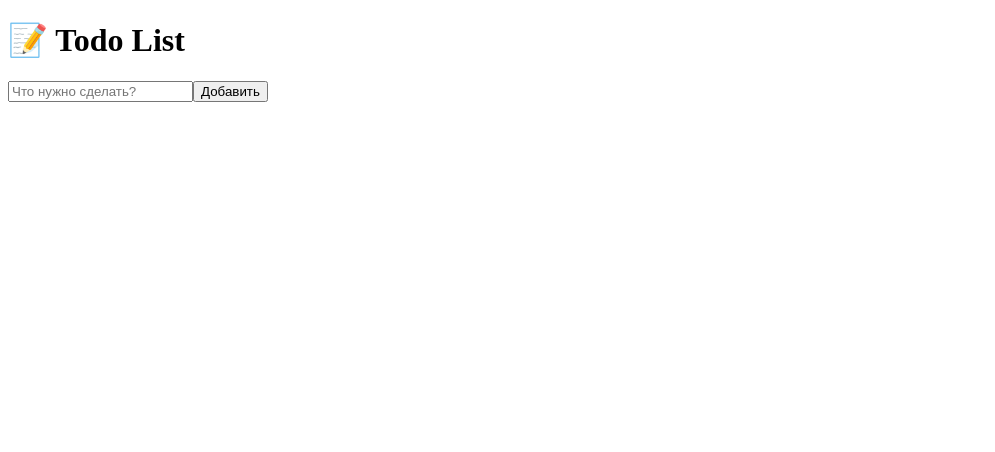
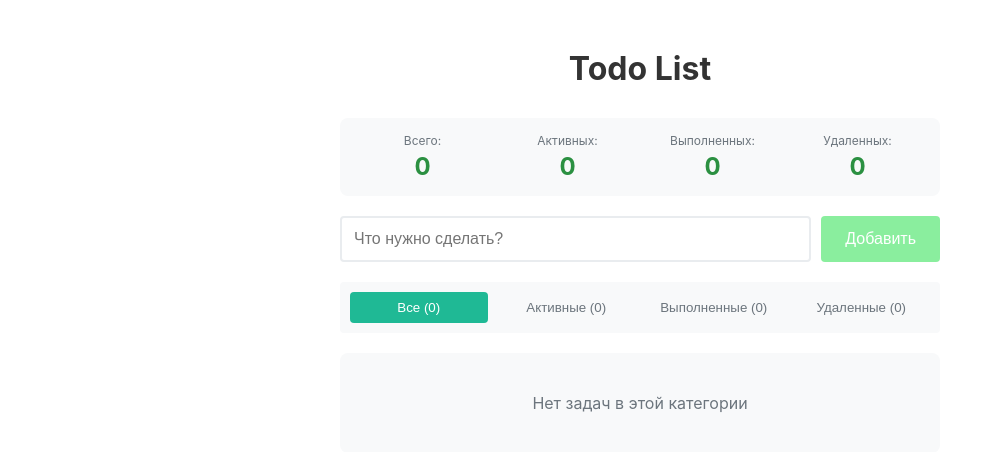
Before and after one commit to niklessly/hw2_angular, an Angular app: page / in a window 1280 px wide. Shown: the top 452 px of the page, without its empty margins (0-995 px from the left). Built offline with nearby package versions, Linux system fonts and the light colour scheme.

Commit message:
feat: add filters and statistics panel

```diff
--- a/src/app/app.css
+++ b/src/app/app.css
@@ -0,0 +1,117 @@
+.todo-app {
+    max-width: 600px;
+    margin: 0 auto;
+    padding: 20px;
+    font-family: -apple-system, BlinkMacSystemFont, 'Segoe UI', Roboto, sans-serif;
+}
+
+h1 {
+    text-align: center;
+    color: #333;
+    margin-bottom: 30px;
+}
+
+.stats-panel {
+    display: grid;
+    grid-template-columns: repeat(4, 1fr);
+    gap: 10px;
+    margin-bottom: 20px;
+    padding: 15px;
+    background-color: #f8f9fa;
+    border-radius: 8px;
+}
+
+.stat-item {
+    text-align: center;
+}
+
+.stat-label {
+    display: block;
+    font-size: 12px;
+    color: #6c757d;
+    margin-bottom: 4px;
+}
+
+.stat-value {
+    display: block;
+    font-size: 24px;
+    font-weight: bold;
+    color: #2b9041;
+}
+
+.add-todo {
+    display: flex;
+    gap: 10px;
+    margin-bottom: 20px;
+}
+
+.todo-input {
+    flex: 1;
+    padding: 12px;
+    border: 2px solid #e9ecef;
+    border-radius: 4px;
+    font-size: 16px;
+    transition: border-color 0.2s;
+}
+
+.todo-input:focus {
+    outline: none;
+    border-color: #56ad51;
+}
+
+.add-btn {
+    padding: 12px 24px;
+    background-color: #8aee9e;
+    color: white;
+    border: none;
+    border-radius: 4px;
+    font-size: 16px;
+    cursor: pointer;
+    transition: background-color 0.2s;
+}
+
+.add-btn:hover {
+    background-color: #5a9d54;
+}
+
+.filters {
+    display: flex;
+    gap: 10px;
+    margin-bottom: 20px;
+    padding: 10px;
+    background-color: #f8f9fa;
+    border-radius: 4px;
+}
+
+.filters button {
+    flex: 1;
+    padding: 8px;
+    border: none;
+    border-radius: 4px;
+    background: none;
+    color: #6c757d;
+    cursor: pointer;
+    transition: all 0.2s;
+}
+
+.filters button:hover {
+    background-color: #e9ecef;
+}
+
+.filters button.active {
+    background-color: #1fb995;
+    color: white;
+}
+
+.todo-list {
+    min-height: 200px;
+    margin-bottom: 20px;
+}
+
+.empty-state {
+    text-align: center;
+    padding: 40px;
+    color: #6c757d;
+    background-color: #f8f9fa;
+    border-radius: 8px;
+}
--- a/src/app/app.html
+++ b/src/app/app.html
@@ -1,13 +1,51 @@
 <div class="todo-app">
-  <h1>📝 Todo List</h1>
+  <h1>Todo List</h1>
+
+  <div class="stats-panel">
+    <div class="stat-item">
+      <span class="stat-label">Всего:</span>
+      <span class="stat-value">{{ stats.all }}</span>
+    </div>
+    <div class="stat-item">
+      <span class="stat-label">Активных:</span>
+      <span class="stat-value">{{ stats.active }}</span>
+    </div>
+    <div class="stat-item">
+      <span class="stat-label">Выполненных:</span>
+      <span class="stat-value">{{ stats.done }}</span>
+    </div>
+    <div class="stat-item">
+      <span class="stat-label">Удаленных:</span>
+      <span class="stat-value">{{ stats.deleted }}</span>
+    </div>
+  </div>
 
   <div class="add-todo">
     <input [(ngModel)]="newTodoTitle" (keyup.enter)="addTodo()" placeholder="Что нужно сделать?" class="todo-input">
     <button (click)="addTodo()" class="add-btn">Добавить</button>
   </div>
 
+  <div class="filters">
+    <button [class.active]="currentFilter === 'all'" (click)="setFilter('all')">
+      Все ({{ stats.all }})
+    </button>
+    <button [class.active]="currentFilter === 'active'" (click)="setFilter('active')">
+      Активные ({{ stats.active }})
+    </button>
+    <button [class.active]="currentFilter === 'done'" (click)="setFilter('done')">
+      Выполненные ({{ stats.done }})
+    </button>
+    <button [class.active]="currentFilter === 'deleted'" (click)="setFilter('deleted')">
+      Удаленные ({{ stats.deleted }})
+    </button>
+  </div>
+
   <div class="todo-list">
-    <app-todo-item *ngFor="let todo of todos" [todo]="todo" (statusChange)="handleStatusChange($event)"
+    <app-todo-item *ngFor="let todo of filteredTodos" [todo]="todo" (statusChange)="handleStatusChange($event)"
       (delete)="handleDelete($event)" (restore)="handleRestore($event)"></app-todo-item>
+
+    <div *ngIf="filteredTodos.length === 0" class="empty-state">
+      Нет задач в этой категории
+    </div>
   </div>
 </div>
```
